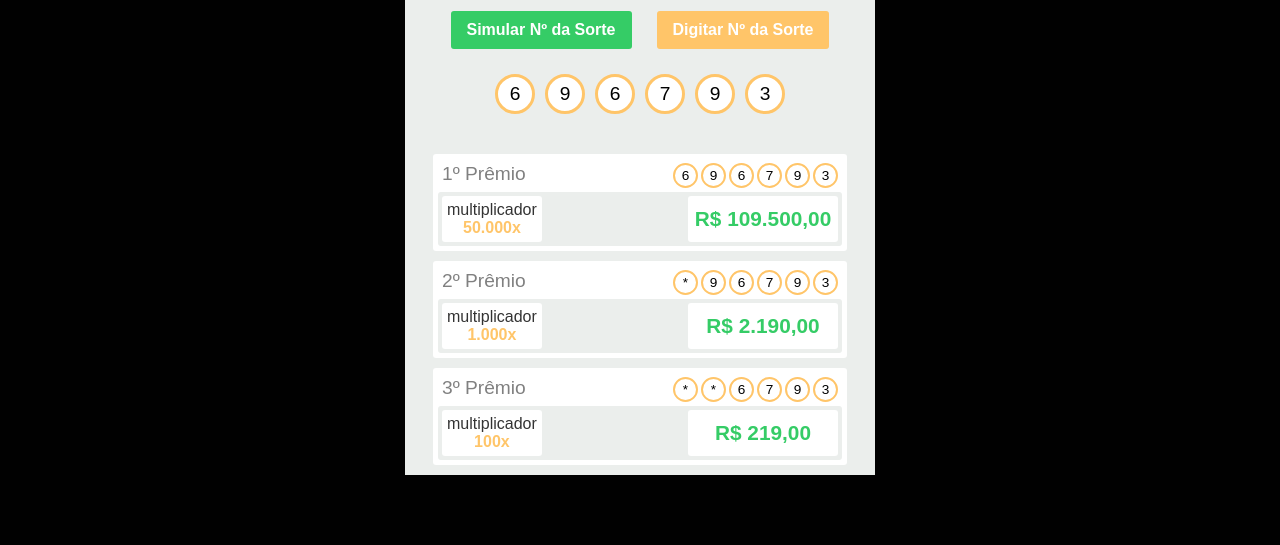
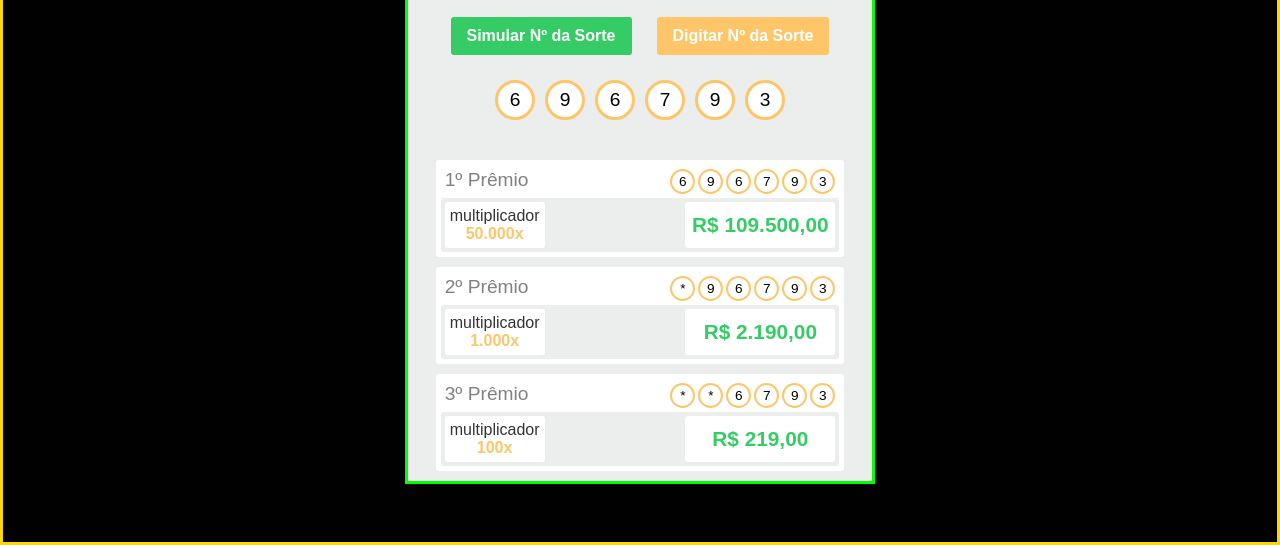
Before and after one commit to cristian-mota/simulador, a plain HTML site: page index.html in a window 1280 px wide. Shown: the part 255-800 px from the top of the page. Drawn offline with Linux system fonts and the light colour scheme.

Commit message:
Update style.css

```diff
--- a/style.css
+++ b/style.css
@@ -11,6 +11,7 @@ body {
     text-align: center;
     background: #010101;
     font-family: sans-serif;
+    border: 3px solid gold;
 
 }
 
@@ -18,6 +19,7 @@ body {
     height: 100%;
     margin: 0 auto;
     background: #f7f7f7;
+    border: 3px solid lime;
 }
 
 .container header {
```
